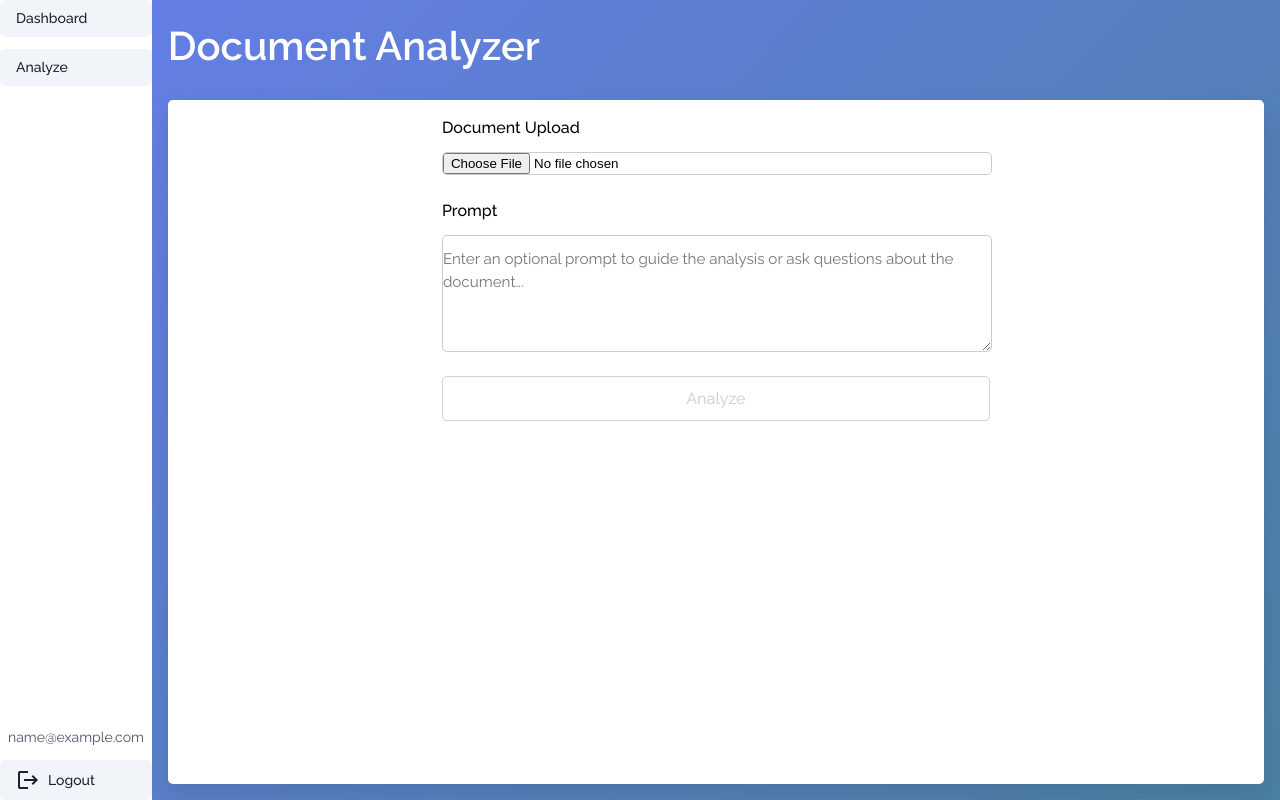
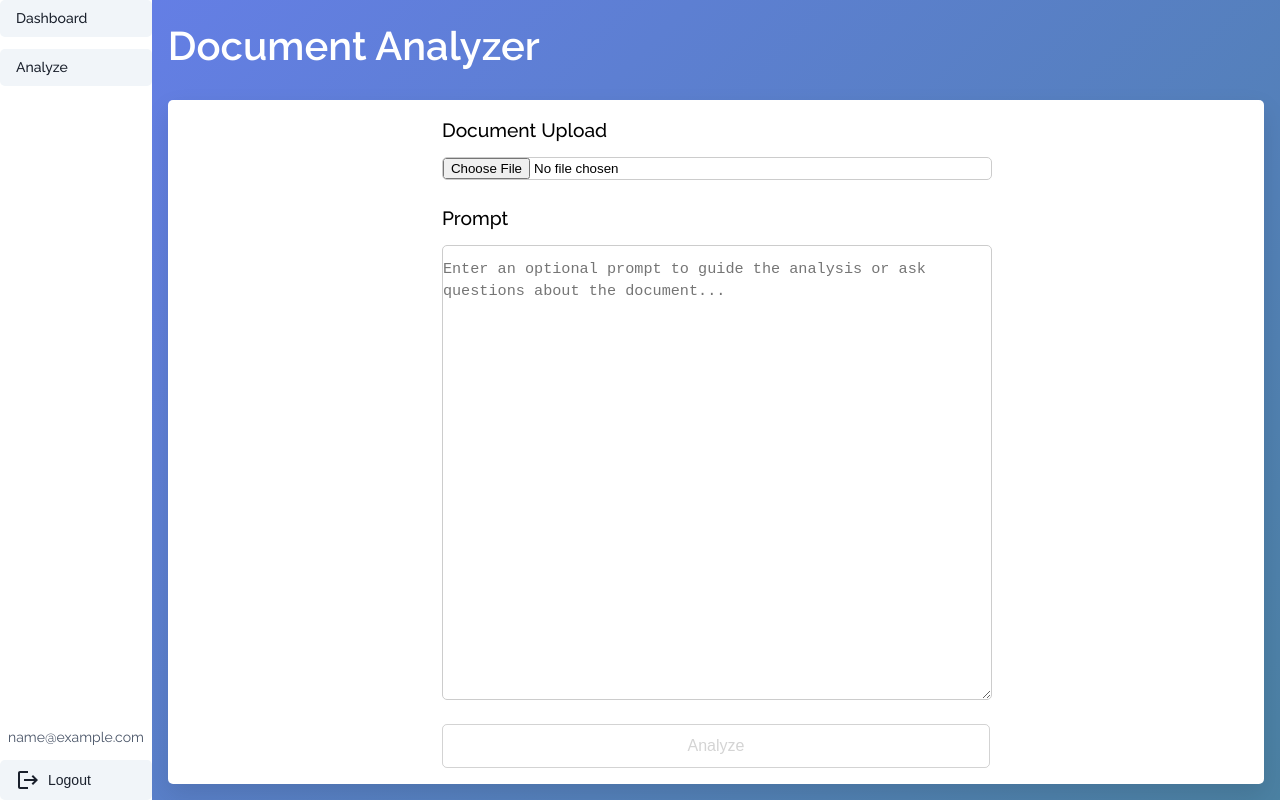
Before and after one commit to ccamisoss/AI-Document-Analyzer, a React (Vite) app in the folder frontend/: page /analyze in a window 1280 px wide. Built offline with nearby package versions, Linux system fonts and the light colour scheme; no server answers; sample sign-in values are in the browser's storage.

Commit message:
Refactor: Clean up App.css and index.css by removing unused styles, consolidating font settings, and enhancing layout properties; update Auth.css to improve spacing for better visual consistency.

```diff
--- a/frontend/src/App.css
+++ b/frontend/src/App.css
@@ -1,20 +1,3 @@
-html,
-body,
-#root {
-  height: 100%;
-  margin: 0;
-  padding: 0;
-  font-family: "Raleway", sans-serif;
-}
-
-button:focus {
-  outline: none;
-}
-
-h1 {
-  font-weight: 600;
-}
-
 .app-container {
   margin: 0 auto;
   display: flex;
@@ -49,17 +32,20 @@ h1 {
   gap: 0.25rem;
 }
 
-.file-label {
+.prompt-input-container {
+  flex: 1;
+}
+
+.file-label, .prompt-label {
   font-weight: 500;
   margin-bottom: 0.5rem;
+  font-size: 1.2rem;
 }
 
 .file-input {
-  /* padding: 0.5rem; */
   border: 1px solid #ccc;
   border-radius: 5px;
   width: 100%;
-  /* max-width: 400px; */
   cursor: pointer;
 }
 
@@ -76,21 +62,15 @@ h1 {
   text-align: center;
 }
 
-.prompt-label {
-  font-weight: 500;
-  margin-bottom: 0.5rem;
-}
-
 .prompt-textarea {
   padding: 0.75rem 0px;
   border: 1px solid #ccc;
   border-radius: 5px;
   width: 100%;
-  /* max-width: 400px; */
-  font-family: inherit;
   font-size: 0.95rem;
   resize: vertical;
   line-height: 1.5;
+  flex: 1;
 }
 
 .prompt-textarea:disabled {
--- a/frontend/src/index.css
+++ b/frontend/src/index.css
@@ -1,5 +1,4 @@
 :root {
-  font-family: system-ui, Avenir, Helvetica, Arial, sans-serif;
   line-height: 1.5;
   font-weight: 400;
 
@@ -13,8 +12,13 @@
   -moz-osx-font-smoothing: grayscale;
 }
 
+html,
+body,
 #root {
   height: 100%;
+  margin: 0;
+  padding: 0;
+  font-family: "Raleway", sans-serif;
 }
 
 a {
@@ -29,12 +33,12 @@ a:hover {
 body {
   margin: 0;
   min-width: 320px;
-  /* min-height: 100vh; */
 }
 
 h1 {
   font-size: 3.2em;
   line-height: 1.1;
+  font-weight: 600;
 }
 
 button {
@@ -43,17 +47,14 @@ button {
   padding: 0.6em 1.2em;
   font-size: 1em;
   font-weight: 500;
-  font-family: inherit;
-  /* background-color: #1a1a1a; */
   cursor: pointer;
   transition: border-color 0.25s;
 }
 button:hover {
   border-color: #646cff;
 }
-button:focus,
-button:focus-visible {
-  outline: 4px auto -webkit-focus-ring-color;
+button:focus {
+  outline: none;
 }
 
 /* @media (prefers-color-scheme: light) {
--- a/frontend/src/pages/Auth.css
+++ b/frontend/src/pages/Auth.css
@@ -101,4 +101,5 @@
   border-radius: 5px;
   font-size: 0.875rem;
   text-align: center;
+  margin-bottom: 1rem;
 }
```
